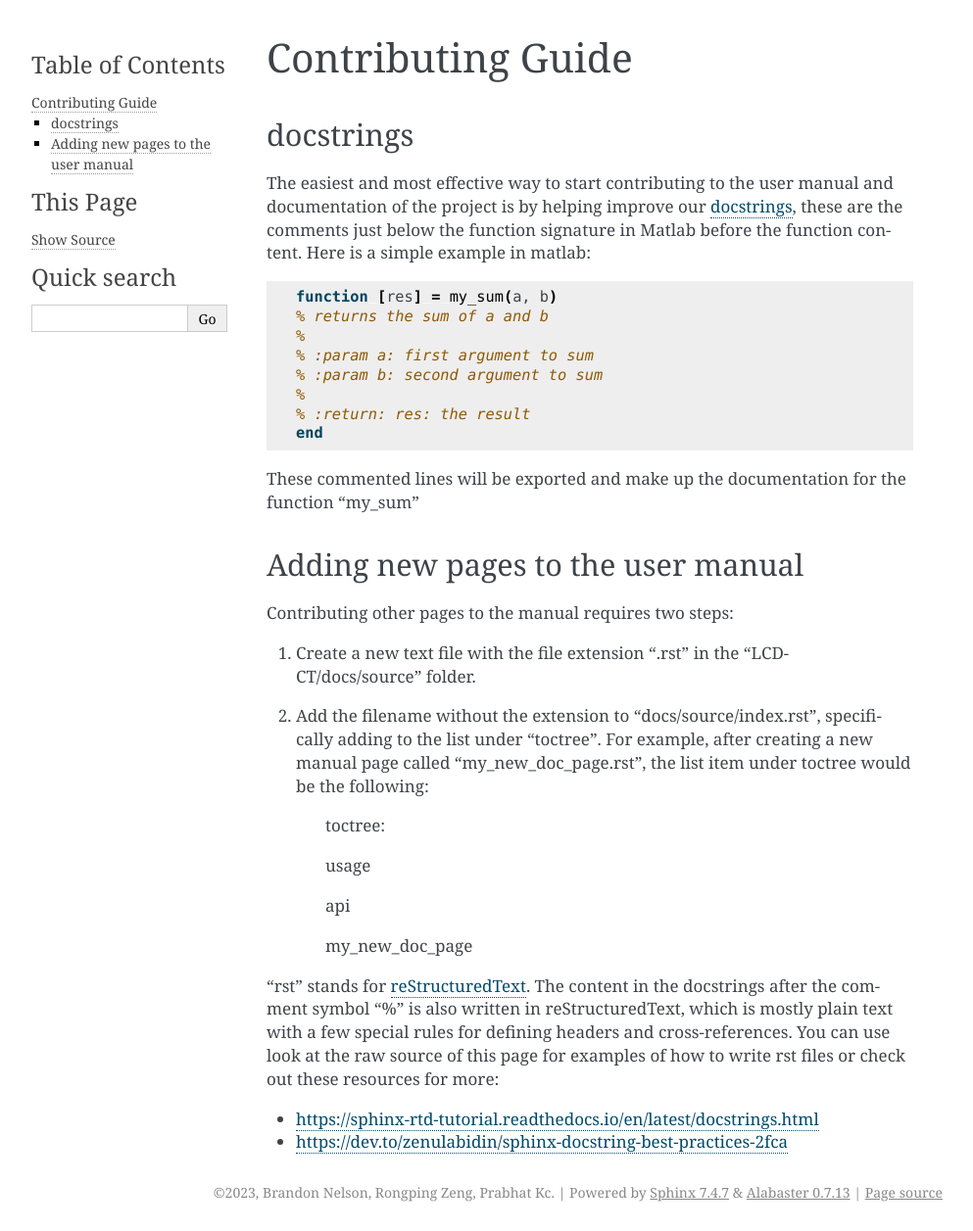
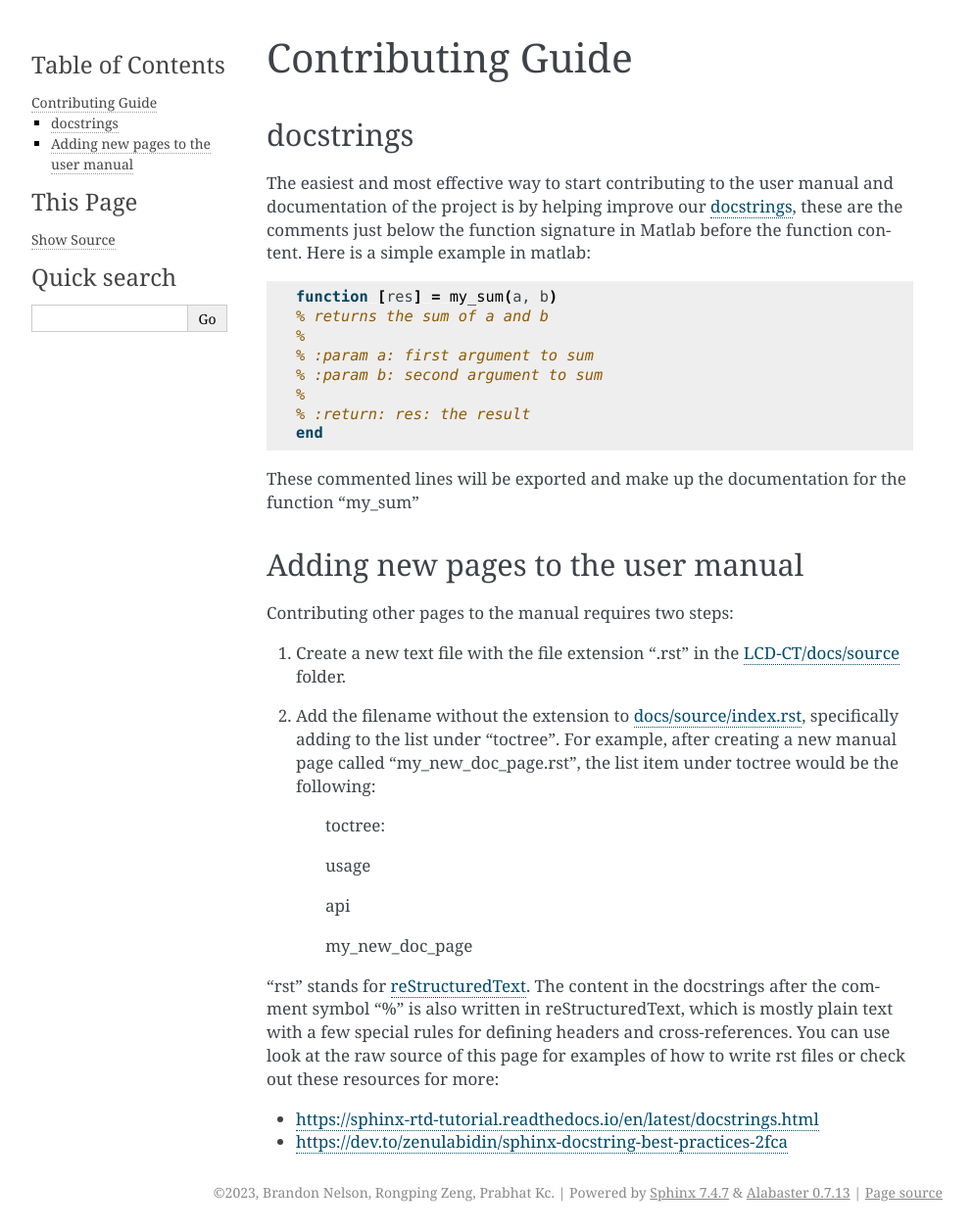
Before and after one commit to DIDSR/LCD_CT, a Sphinx documentation site: the page built from docs/source/contributing.rst, in a window 1280 px wide. Shown: the whole page at 98% size, without its empty margins (148-1141 px from the left). Built offline with Sphinx 7.4.7, drawn with Linux system fonts in a browser that asks for light colours; part of the change alters nothing that is shown.

```diff
--- a/docs/source/contributing.rst
+++ b/docs/source/contributing.rst
@@ -26,9 +26,9 @@ Adding new pages to the user manual
 
 Contributing other pages to the manual requires two steps:
 
-1. Create a new text file with the file extension ".rst" in the "LCD-CT/docs/source" folder.
+1. Create a new text file with the file extension ".rst" in the `LCD-CT/docs/source <https://github.com/bnel1201/LCD-CT/tree/main/docs/source>`_ folder.
 
-2. Add the filename without the extension to "docs/source/index.rst", specifically adding to the list under "toctree". For example, after creating a new manual page called "my_new_doc_page.rst", the list item under toctree would be the following:
+2. Add the filename without the extension to `docs/source/index.rst <https://github.com/bnel1201/LCD-CT/blob/main/docs/source/index.rst>`_, specifically adding to the list under "toctree". For example, after creating a new manual page called "my_new_doc_page.rst", the list item under toctree would be the following:
 
 	toctree::
 
```
